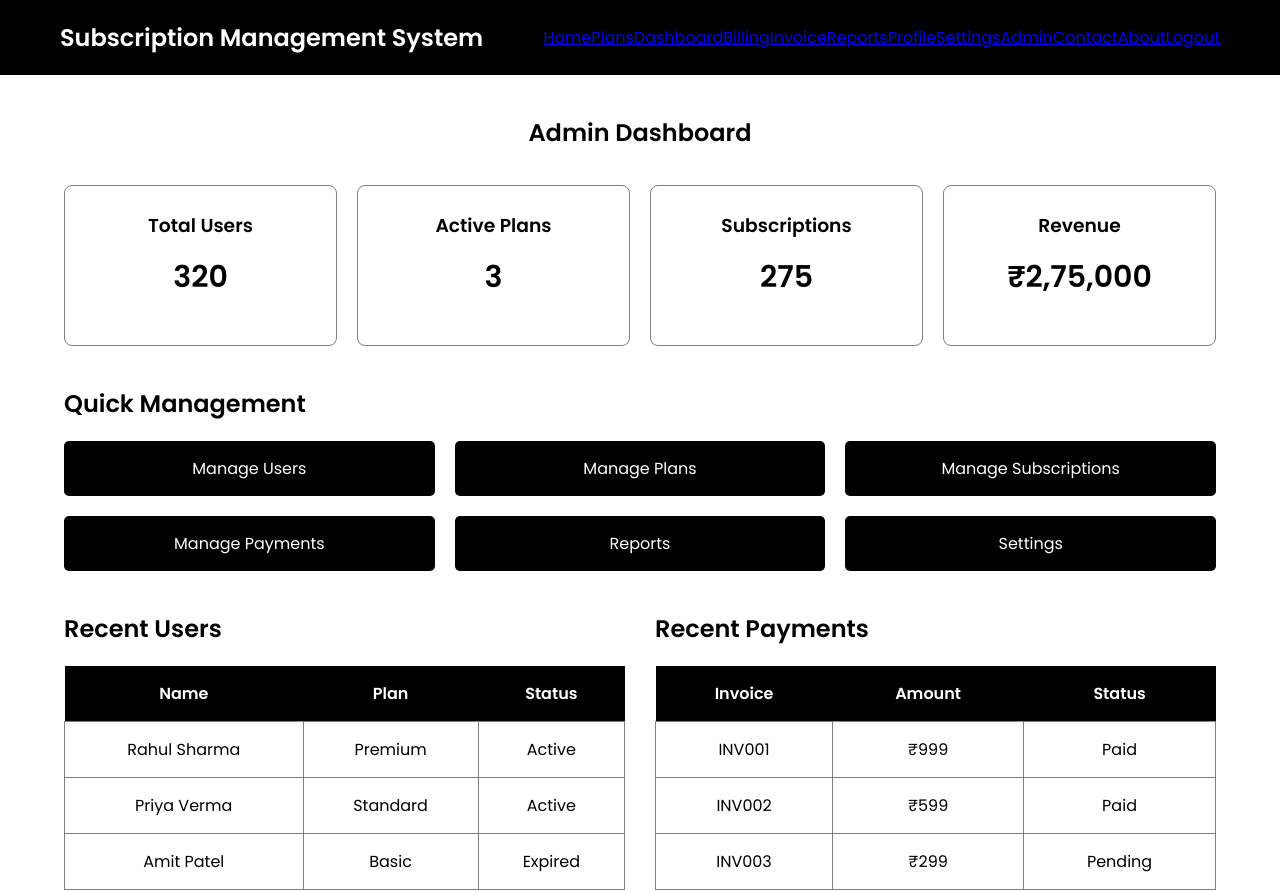
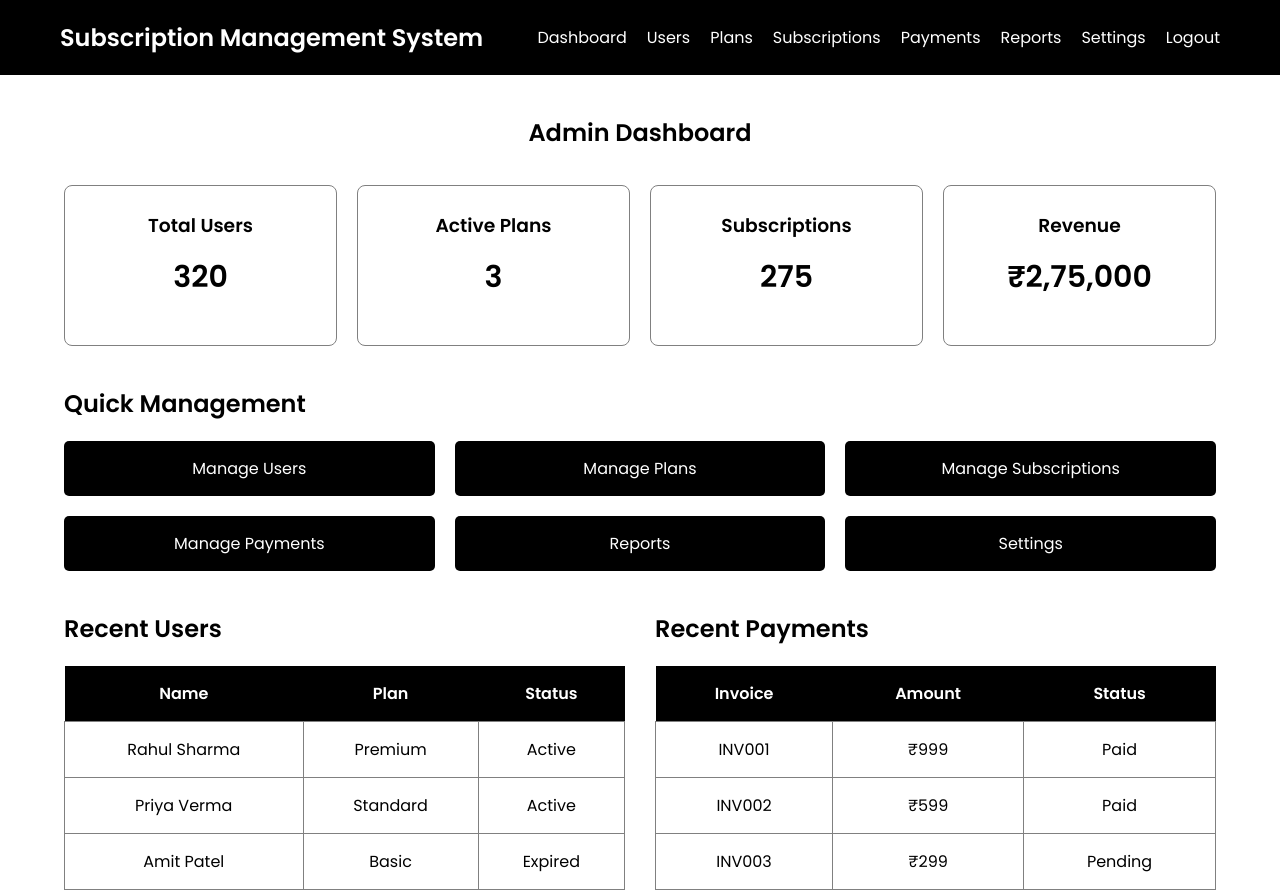
Before and after one commit to devanshmeena422/SMS-Project, a website: page Subscription Management System/FRONTEND/admin.html in a window 1280 px wide. Shown: the top 893 px of the page. Drawn offline with Linux system fonts and the light colour scheme.

Commit message:
Refactor navigation links in admin.html for improved accessibility and consistency

```diff
--- a/Subscription Management System/FRONTEND/admin.html
+++ b/Subscription Management System/FRONTEND/admin.html
@@ -17,18 +17,14 @@
 
 <ul>
 
-            <a href="index.html">Home</a>
-            <a href="plans.html">Plans</a>
-            <a href="dashboard.html">Dashboard</a>
-            <a href="billing.html">Billing</a>
-            <a href="invoice.html">Invoice</a>
-            <a href="reports.html">Reports</a>
-            <a href="profile.html">Profile</a>
-            <a href="settings.html">Settings</a>
-            <a href="admin.html">Admin</a>
-            <a href="contact.html">Contact</a>
-            <a href="about.html">About</a>
-            <a href="login.html">Logout</a>
+            <li><a href="admin.html">Dashboard</a></li>
+            <li><a href="manage-users.html">Users</a></li>
+            <li><a href="manage-plans.html">Plans</a></li>
+            <li><a href="manage-subscriptions.html">Subscriptions</a></li>
+            <li><a href="manage-payments.html">Payments</a></li>
+            <li><a href="reports.html">Reports</a></li>
+            <li><a href="settings.html">Settings</a></li>
+            <li><a href="login.html">Logout</a></li>
 
 </ul>
 
```
